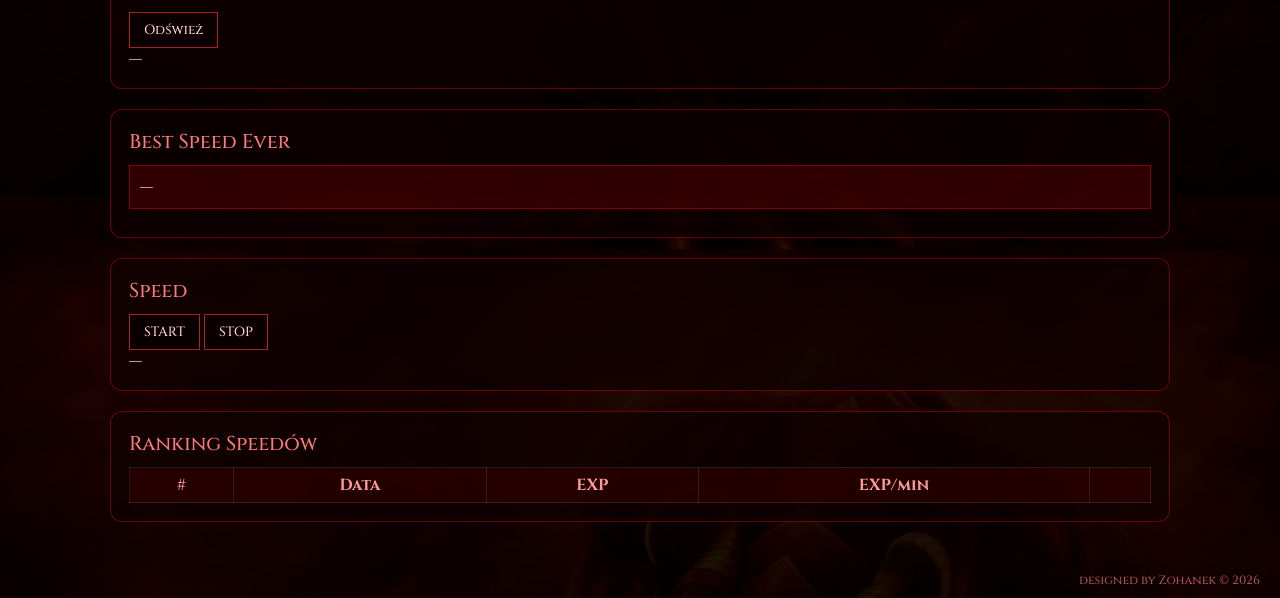
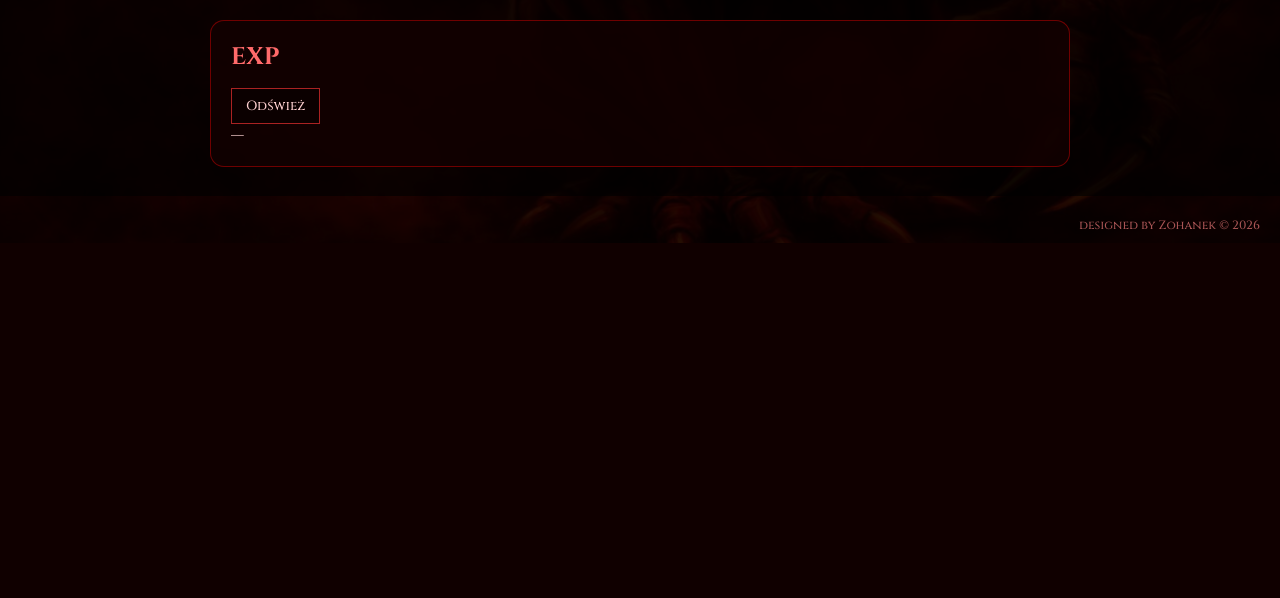
Before and after one commit to MaRch3w428/tibia-exp-tracker, a Flask app: page / in a window 1280 px wide. Shown: the part 604-1202 px from the top of the page. After the commit the page ends 847 px from the top, so only its background shows below. Run offline with Flask 3, Linux system fonts and the light colour scheme; lists and menus that the app fills with data are empty.

Commit message:
index.html

```diff
--- a/templates/index.html
+++ b/templates/index.html
@@ -2,11 +2,9 @@
 <html lang="pl">
 <head>
 <meta charset="UTF-8">
-<title>APO Tracker</title>
+<title>APO EXP Tracker</title>
 
-<link href="https://fonts.googleapis.com/css2?family=Cinzel+Decorative:wght@700;900&display=swap" rel="stylesheet">
 <link href="https://fonts.googleapis.com/css2?family=Cinzel:wght@500;700&display=swap" rel="stylesheet">
-<script src="https://cdn.jsdelivr.net/npm/chart.js"></script>
 
 <style>
 *{box-sizing:border-box}
@@ -14,20 +12,10 @@
 body{
   margin:0;
   font-family:'Cinzel',serif;
-  color:#ffd6d6;
+  color:#f2caca;
   background:
     linear-gradient(rgba(0,0,0,.85), rgba(0,0,0,.95)),
     url("/static/bg.jpg") center/cover no-repeat fixed;
-}
-
-/* ===== HEADER ===== */
-header{
-  text-align:center;
-  padding:25px;
-}
-#mainLogo{
-  max-width:380px;
-  filter:drop-shadow(0 0 25px rgba(255,0,0,.8));
 }
 
 /* ===== CLOCK ===== */
@@ -37,8 +25,8 @@ header{
   right:25px;
   text-align:right;
   font-size:22px;
-  color:#ff7a7a;
-  text-shadow:0 0 12px rgba(255,0,0,.7);
+  color:#ff4a4a;
+  text-shadow:0 0 10px rgba(255,0,0,.7);
 }
 #clock span{
   display:block;
@@ -46,30 +34,38 @@ header{
   color:#ffaaaa;
 }
 
+/* ===== HEADER ===== */
+header{
+  text-align:center;
+  padding:30px 20px;
+}
+header img{
+  max-width:420px;
+  filter:drop-shadow(0 0 25px rgba(255,0,0,.8));
+}
+
 /* ===== LAYOUT ===== */
 .container{
-  max-width:1100px;
+  max-width:900px;
   margin:auto;
   padding:20px;
 }
 
-/* ===== CARDS ===== */
 .card{
-  background:rgba(15,0,0,.65);
+  background:rgba(20,0,0,.7);
   border:1px solid rgba(255,0,0,.4);
-  border-radius:12px;
-  padding:18px;
+  border-radius:14px;
+  padding:20px;
   margin-bottom:20px;
   backdrop-filter:blur(4px);
 }
 
-.section-title{
-  font-size:20px;
-  color:#ff7a7a;
-  margin-bottom:10px;
+h2{
+  margin:0 0 15px;
+  color:#ff6a6a;
 }
 
-/* ===== INPUTS ===== */
+/* ===== INPUT ===== */
 input,button{
   background:#0b0000;
   color:#ffd0d0;
@@ -79,43 +75,20 @@ input,button{
 }
 button{cursor:pointer}
 
-/* ===== CHARACTER ===== */
-#charHeader{
+/* ===== CHAR ===== */
+#charBox{
   display:flex;
   align-items:center;
   gap:25px;
-  margin-top:10px;
+  margin-top:15px;
 }
 #vocationIcon{
-  width:120px;
+  width:130px;
   height:auto;
 }
 #charInfo{
   font-size:20px;
   line-height:1.5;
-}
-
-/* ===== TABLE ===== */
-table{
-  width:100%;
-  border-collapse:collapse;
-}
-th,td{
-  border:1px solid rgba(255,255,255,.1);
-  padding:6px;
-  text-align:center;
-}
-th{
-  background:rgba(40,0,0,.85);
-  color:#ff9a9a;
-}
-
-/* ===== HIGHLIGHT ===== */
-.highlight{
-  background:rgba(255,0,0,.15);
-  padding:10px;
-  border:1px solid rgba(255,0,0,.4);
-  margin-bottom:10px;
 }
 
 /* ===== FOOTER ===== */
@@ -130,62 +103,39 @@ footer{
 
 <body>
 
+<div id="clock"></div>
+
 <header>
-  <img src="/static/header/apo-tracker.png" id="mainLogo">
+  <img src="/static/header/apo-tracker.png" alt="APO Tracker">
 </header>
-
-<div id="clock"></div>
 
 <div class="container">
 
 <div class="card">
-  <div class="section-title">Postać</div>
+  <h2>Postać</h2>
   Nick:
   <input id="charName">
   <button onclick="setChar()">Ustaw</button>
 
-  <div id="charHeader">
+  <div id="charBox">
     <img id="vocationIcon" src="/static/icons/rook.png">
     <div id="charInfo">—</div>
   </div>
 </div>
 
 <div class="card">
-  <div class="section-title">EXP</div>
-  <button onclick="refreshExp()">Odśwież</button>
+  <h2>EXP</h2>
+  <button onclick="refresh()">Odśwież</button>
   <div id="expInfo">—</div>
-</div>
-
-<div class="card">
-  <div class="section-title">Best Speed Ever</div>
-  <div id="bestSpeed" class="highlight">—</div>
-</div>
-
-<div class="card">
-  <div class="section-title">Speed</div>
-  <button onclick="startSpeed()">START</button>
-  <button onclick="stopSpeed()">STOP</button>
-  <div id="speedInfo">—</div>
-</div>
-
-<div class="card">
-  <div class="section-title">Ranking Speedów</div>
-  <table id="speedTable">
-    <thead>
-      <tr><th>#</th><th>Data</th><th>EXP</th><th>EXP/min</th><th></th></tr>
-    </thead>
-    <tbody></tbody>
-  </table>
 </div>
 
 </div>
 
-<footer>designed by Zohanek © <span id="year"></span></footer>
+<footer>
+  designed by Zohanek © <span id="year"></span>
+</footer>
 
 <script>
-/* ===== CONFIG ===== */
-const API_URL = "https://tibia-exp-tracker.onrender.com";
-
 /* ===== CLOCK ===== */
 function updateClock(){
   const d=new Date();
@@ -193,98 +143,50 @@ function updateClock(){
 }
 setInterval(updateClock,1000);
 updateClock();
+year.innerText=new Date().getFullYear();
 
 /* ===== STATE ===== */
-let char="";
-let speedStart=0, speedTime=0;
-let speeds=JSON.parse(localStorage.getItem("speeds"))||[];
+let currentChar="";
 
-/* ===== API ===== */
-async function fetchPlayer(){
-  const r=await fetch(`${API_URL}/player/${char}`);
-  if(!r.ok) throw new Error("API ERROR");
-  return r.json();
+/* ===== ICON MAP ===== */
+function iconFor(v){
+  switch(v){
+    case "Druid": return "druid.png";
+    case "Paladyn": return "paladin.png";
+    case "Knight": return "knight.png";
+    case "Czarodziej": return "sorcerer.png";
+    default: return "rook.png";
+  }
 }
 
-/* ===== VOC ICON ===== */
-function vocationIconName(v){
-  v=v.toLowerCase();
-  if(v.includes("druid"))return"druid.png";
-  if(v.includes("paladin"))return"paladin.png";
-  if(v.includes("knight"))return"knight.png";
-  if(v.includes("sorcerer"))return"sorcerer.png";
-  return"rook.png";
+/* ===== ACTIONS ===== */
+function setChar(){
+  currentChar = charName.value.trim();
+  refresh();
 }
 
-/* ===== CHARACTER ===== */
-function setChar(){
-  char=charName.value.trim();
-  refreshExp();
-}
+async function refresh(){
+  if(!currentChar) return;
 
-async function refreshExp(){
-  if(!char) return;
-  const d=await fetchPlayer();
-  vocationIcon.src="/static/icons/"+vocationIconName(d.vocation);
-  charInfo.innerHTML=`
+  try{
+    const r = await fetch(`/player/${currentChar}`);
+    if(!r.ok) throw "API error";
+    const d = await r.json();
+
+    vocationIcon.src = "/static/icons/" + iconFor(d.vocation);
+
+    charInfo.innerHTML = `
       <b>${d.name}</b><br>
       Level: ${d.level}<br>
       Magic: ${d.magic}<br>
-    Vocation: ${d.vocation.replace("Paladin","Paladyn")}
+      Profesja: ${d.vocation}
     `;
-  expInfo.innerHTML=`EXP: <b>${d.experience.toLocaleString()}</b>`;
+
+    expInfo.innerHTML = `EXP: <b>${d.experience.toLocaleString()}</b>`;
+  }catch(e){
+    alert("Błąd pobierania danych postaci");
   }
-
-/* ===== SPEED ===== */
-async function startSpeed(){
-  const d=await fetchPlayer();
-  speedStart=d.experience;
-  speedTime=Date.now();
 }
-
-async function stopSpeed(){
-  const d=await fetchPlayer();
-  const min=(Date.now()-speedTime)/60000;
-  const gain=d.experience-speedStart;
-  const epm=Math.round(gain/min);
-  speeds.push({date:new Date().toLocaleString(),exp:gain,epm});
-  localStorage.setItem("speeds",JSON.stringify(speeds));
-  speedInfo.innerText=`${gain} EXP / ${epm} EXP/min`;
-  renderSpeed();
-  updateBestSpeed();
-}
-
-/* ===== SPEED UI ===== */
-function renderSpeed(){
-  const tbody=speedTable.querySelector("tbody");
-  tbody.innerHTML="";
-  [...speeds].sort((a,b)=>b.epm-a.epm).forEach((s,i)=>{
-    tbody.innerHTML+=`
-      <tr>
-        <td>${i+1}</td>
-        <td>${s.date}</td>
-        <td>${s.exp}</td>
-        <td><b>${s.epm}</b></td>
-        <td><button onclick="delSpeed(${i})">🗑</button></td>
-      </tr>`;
-  });
-}
-function delSpeed(i){
-  speeds.splice(i,1);
-  localStorage.setItem("speeds",JSON.stringify(speeds));
-  renderSpeed();
-  updateBestSpeed();
-}
-function updateBestSpeed(){
-  if(!speeds.length){bestSpeed.innerText="—";return;}
-  const b=[...speeds].sort((a,b)=>b.epm-a.epm)[0];
-  bestSpeed.innerHTML=`${b.epm} EXP/min<br>${b.date}`;
-}
-
-/* INIT */
-renderSpeed();
-updateBestSpeed();
-document.getElementById("year").innerText=new Date().getFullYear();
 </script>
 
 </body>
```
Lines whose indentation alone changed are shown as unchanged.
